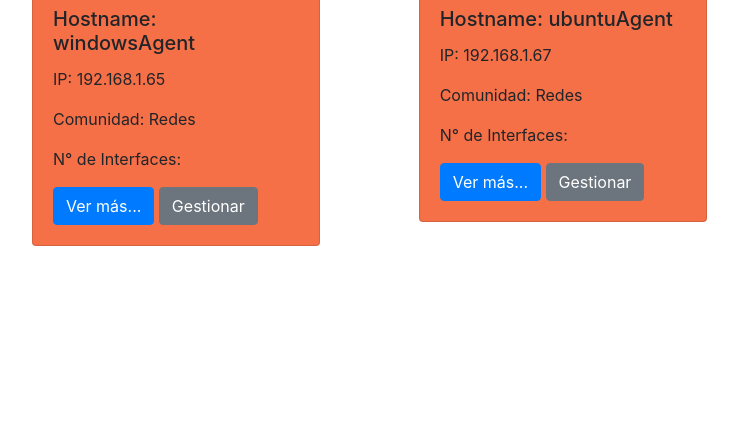
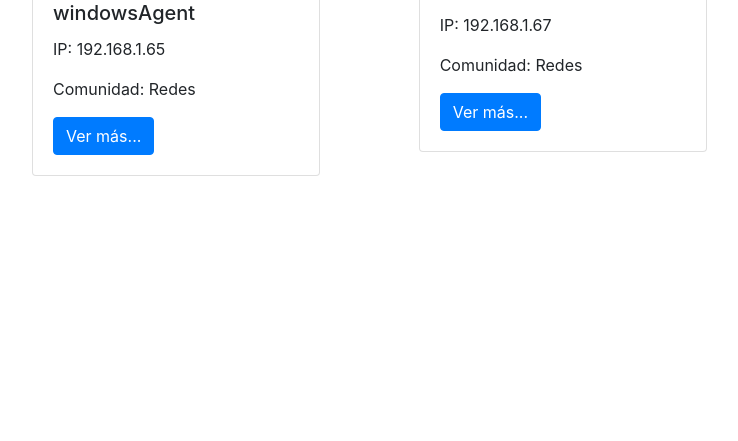
Before and after one commit to luismvp10/asr_system, a Django app: page / in a window 1280 px wide. Shown: the part 359-800 px from the top of the page, without its empty margins (38-776 px from the left). Run offline with Django 3.2, Linux system fonts and the light colour scheme; data comes from the database, SQL or seed files in the repository; data that the repository does not hold is empty; some libraries are stand-ins or nearby versions.

Commit message:
Luis: versión mejorada

```diff
--- a/agents/templates/agents/agent_list.html
+++ b/agents/templates/agents/agent_list.html
@@ -25,14 +25,17 @@
 
 
 <div id="card{{ agent.id}}" name="card{{ agent.id}}" class="card" style="width: 18rem;">
-    <img class="card-img-top" src="https://image.flaticon.com/icons/svg/1148/1148833.svg" height="180px" width="160px" style="margin-top:10%;"alt="Card image cap">
+    <img class="card-img-top" src="https://image.flaticon.com/icons/svg/1148/1148833.svg" height="150px" width="150px" style="margin-top:10%;"alt="Card image cap">
     <div class="card-body">
       <h5 class="card-title">Hostname: {{ agent.host_name }}</h5>
-      <p class="card-text">IP:<h8  id="ip{{ agent.id}}" name="ip{{ agent.id}}" > {{ agent.ip_address }}</h8></p>
-        <p class="card-text">Comunidad: <h8 id="comunidad{{ agent.id}}" name="comunidad{{ agent.id}}">{{ agent.community_name }}</h8></p>
-        <p class="card-text">N° de Interfaces: </p>
-      <a href="#" class="btn btn-primary" onClick="additonalInfo({{ agent.id}});">Ver más...</a>
-          <a href="#" class="btn btn-secondary" onClick="getStateAgent();">Gestionar</a>
+      <p class="card-text" >IP:<h8  id="ip{{ agent.id}}" name="ip{{ agent.id}}" > {{ agent.ip_address }}</h8></p>
+        <p class="card-text" id="comunidadP{{ agent.id}}" name="comunidadP{{ agent.id}}">Comunidad: <h8 id="comunidad{{ agent.id}}" name="comunidad{{ agent.id}}">{{ agent.community_name }}</h8></p>
+        <p class="card-text" id="interfazP{{ agent.id}}" name="interfazP{{ agent.id}}" style="display:none;">N° de Interfaces: <h8 id="interfaz{{ agent.id}}" name="interfaz{{ agent.id}}" style="display:none;">X </h8></p>
+
+
+
+      <a id="gestionar{{ agent.id }}" name="gestionar{{ agent.id }}" href="#" class="btn btn-primary" onClick="gestionarAgente({{ agent.id}});">Ver más...</a>
+
 
     </div>
 </div>
--- a/agents/templates/base_layout.html
+++ b/agents/templates/base_layout.html
@@ -15,6 +15,8 @@
   <script>
     $( document ).ready(function() {
         console.log( "document loaded, AJAX Working"  );
+
+        function pingTiming(){
            {%if agents %}
           {% for agent in agents %}
           getStateAgent('{{ agent.ip_address }}','{{agent.id}}');
@@ -23,7 +25,11 @@
             alert("No Existen Agentes");
             {% endif %}
 
-        getStateAgent('192.168.1.65');
+           }
+
+
+        /*Hace la fucnción de acuerdo a el tiempo que se asigne*/
+        setInterval(pingTiming, 3000);
 
     });
     </script>
--- a/static/css/listAgents.css
+++ /dev/null
@@ -1,9 +0,0 @@
-.turnOnAgent{
-background-color: #10b51da6;
-}
-
-
-
-.turnOffAgent{
-background-color:#f13800b8;
-}
--- a/static/js/listAgents.js
+++ b/static/js/listAgents.js
@@ -1,52 +1,59 @@
 
 function getStateAgent(ip,id){
-
 /*Si da 0 entonces esta activo el Agente*/
  $.ajax({
                     type: 'GET',
                     url: '/getStateAgent/'+ip,
                     success:  function(response){
                      console.log(response)
-                     if(response==0)
+                     if(response==0){
                      $('#card'+id).css('background-color','#10b51da6');
-                     else
+                     $('#comunidadP'+id).css('margin-bottom','0%')
+                     additonalInfo(id);
+                     $('#gestionar'+id).show();
+                     }
+                     else{
                       $('#card'+id).css('background-color','#f13800b8');
+                      $('#gestionar'+id).hide();
+                      $('#comunidadP'+id).css('margin-bottom','32%')
+                      $('#interfazP'+id).hide();
+                      $('#interfaz'+id).hide();
+                      }
                     },
                     error:function(){
-                    alert('ERROR!');
+                    console.log('Se perdió la conexión! ');
                     },
                  });
 }
-
-
-
-
-
 /*
 function callbackFunc(response) {
     console.log(response);
 }
 */
 
-
 function additonalInfo(id) {
 var ipString= $("#ip"+id).html();
 var lengString= ipString.length;
 var comunidad = $("#comunidad"+id).html();
-console.log("Comunidad: "+comunidad)
-console.log("IP: "+ ipString);
+//console.log("Comunidad: "+comunidad)
+//console.log("IP: "+ ipString);
+/*Se hace un substring para eliminar la basura que se le adjunta a la variable*/
 var ip= ipString.substring(1,lengString);
-console.log(ip);
+///console.log(ip);
 /*var a= '192.168.1.67';*/
+
 /*Obtenemos el numero de Interfaces de Red con ayuda de la función en python*/
  $.ajax({
                     type: 'GET',
                     url: '/getInterfacesNet/'+comunidad+'/'+ip,
                     success:  function(response){
-                     console.log(response)
+                     console.log("N° de Interfaces: "+response);
+                     $('#interfazP'+id).show();
+                     $('#interfaz'+id).text(""+response).show();
+
                     },
                     error:function(){
-                    alert('ERROR!');
+                   console.log('Se perdió la conexión! ');
                     },
                  });
 }
```
Also changed, not shown: 14 other files.
